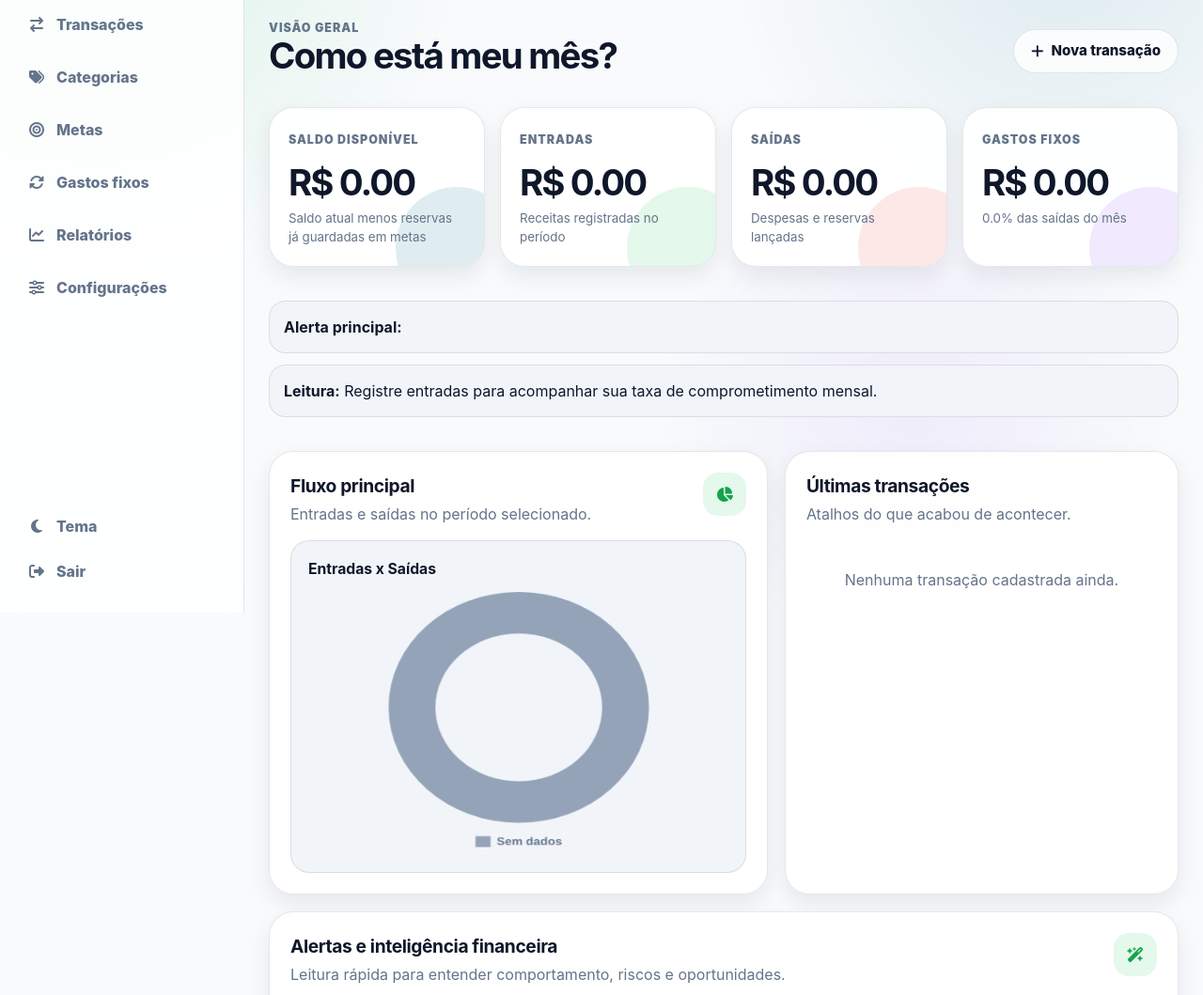
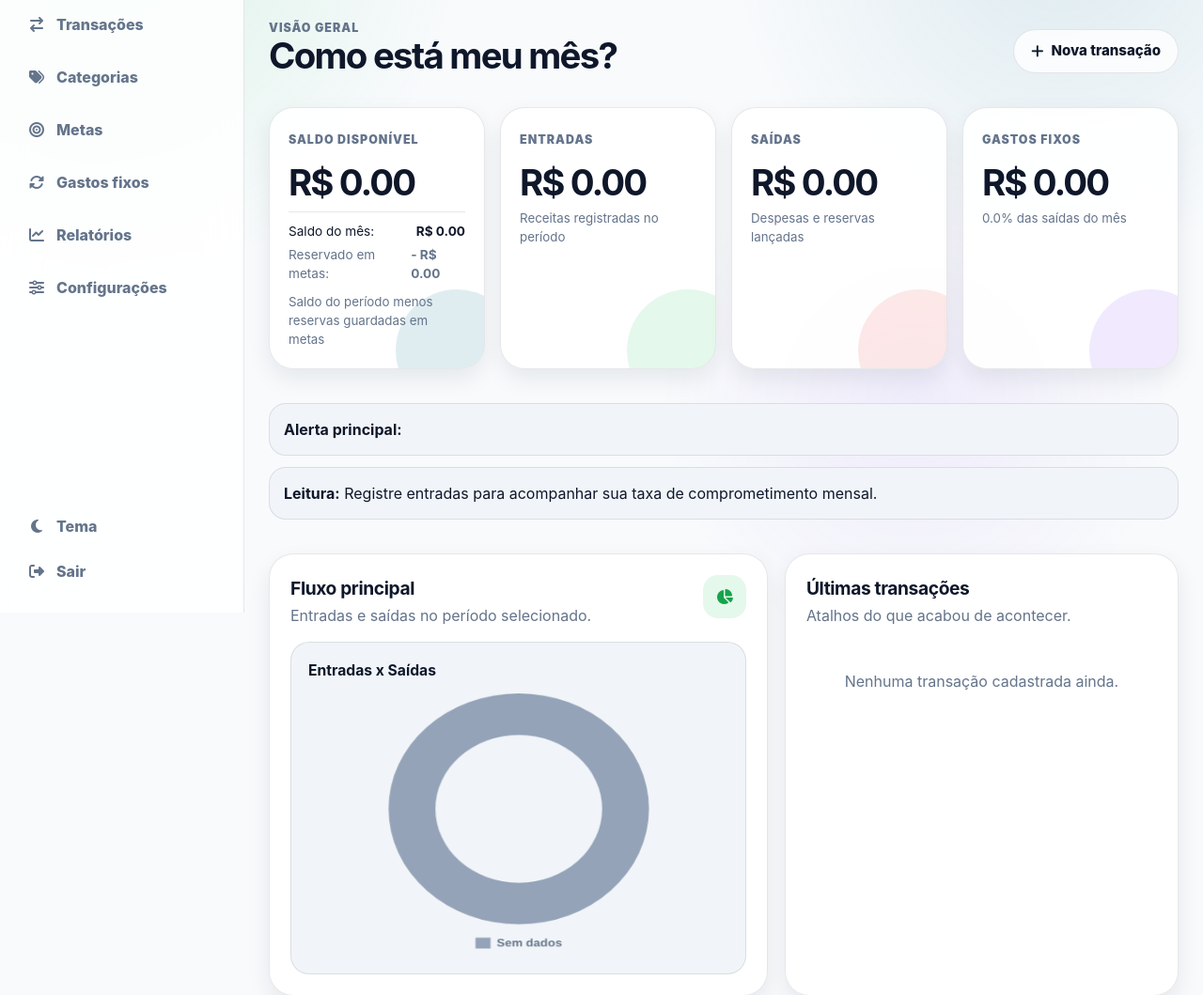
Before and after one commit to rvcris87/granasimples, a Flask app: template templates/index.html in a window 1280 px wide. Shown: the part 148-1207 px from the top of the page at 94% size. Run offline with Flask 3, Linux system fonts and the light colour scheme; the template is opened without the code that fills it, so the values that code supplies are empty; some libraries are stand-ins or nearby versions.

Commit message:
improve available balance explanation

```diff
--- a/static/css/style.css
+++ b/static/css/style.css
@@ -1158,6 +1158,47 @@ select:focus {
     background: rgba(124, 58, 237, 0.11);
 }
 
+/* Detalhes do cálculo do Saldo Disponível */
+.saldo-calculo {
+    margin-top: 12px;
+    font-size: 0.85rem;
+    border-top: 1px solid var(--border);
+    padding-top: 10px;
+    display: flex;
+    flex-direction: column;
+    gap: 4px;
+}
+
+.saldo-calculo-linha {
+    display: flex;
+    justify-content: space-between;
+}
+
+.saldo-calculo-label {
+    color: var(--text);
+}
+
+.saldo-calculo-label.is-muted {
+    color: var(--muted);
+}
+
+.saldo-calculo-valor {
+    font-weight: bold;
+    color: var(--text);
+}
+
+.saldo-calculo-valor.is-muted {
+    color: var(--muted);
+}
+
+.saldo-alerta-negativo {
+    color: var(--red);
+    font-weight: bold;
+    margin-top: 10px;
+    display: block;
+    line-height: 1.2;
+}
+
 .entrada,
 .valor-entrada {
     color: var(--green-strong);
--- a/templates/index.html
+++ b/templates/index.html
@@ -97,8 +97,26 @@
                 <section class="resumo-cards" aria-label="Resumo financeiro">
                     <article class="finance-card saldo-card destaque-card">
                         <span>Saldo disponível</span>
-                        <strong>R$ {{ "%.2f"|format(saldo_disponivel or 0) }}</strong>
-                        <small>Saldo atual menos reservas já guardadas em metas</small>
+                        <strong class="{% if saldo_disponivel < 0 %}saida{% endif %}">R$ {{ "%.2f"|format(saldo_disponivel or 0) }}</strong>
+
+                        <div class="saldo-calculo">
+                            <div class="saldo-calculo-linha">
+                                <div class="saldo-calculo-label">Saldo do mês:</div>
+                                <div class="saldo-calculo-valor">R$ {{ "%.2f"|format(saldo or 0) }}</div>
+                            </div>
+                            <div class="saldo-calculo-linha">
+                                <div class="saldo-calculo-label is-muted">Reservado em metas:</div>
+                                <div class="saldo-calculo-valor is-muted">- R$ {{ "%.2f"|format(reservado_metas or 0) }}</div>
+                            </div>
+                        </div>
+
+                        {% if saldo_disponivel < 0 %}
+                        <small class="saldo-alerta-negativo">
+                            ⚠️ Seu saldo disponível ficou negativo porque o valor reservado em metas é maior que o saldo do mês.
+                        </small>
+                        {% else %}
+                        <small>Saldo do período menos reservas guardadas em metas</small>
+                        {% endif %}
                     </article>
                     <article class="finance-card entrada-card">
                         <span>Entradas</span>
```
